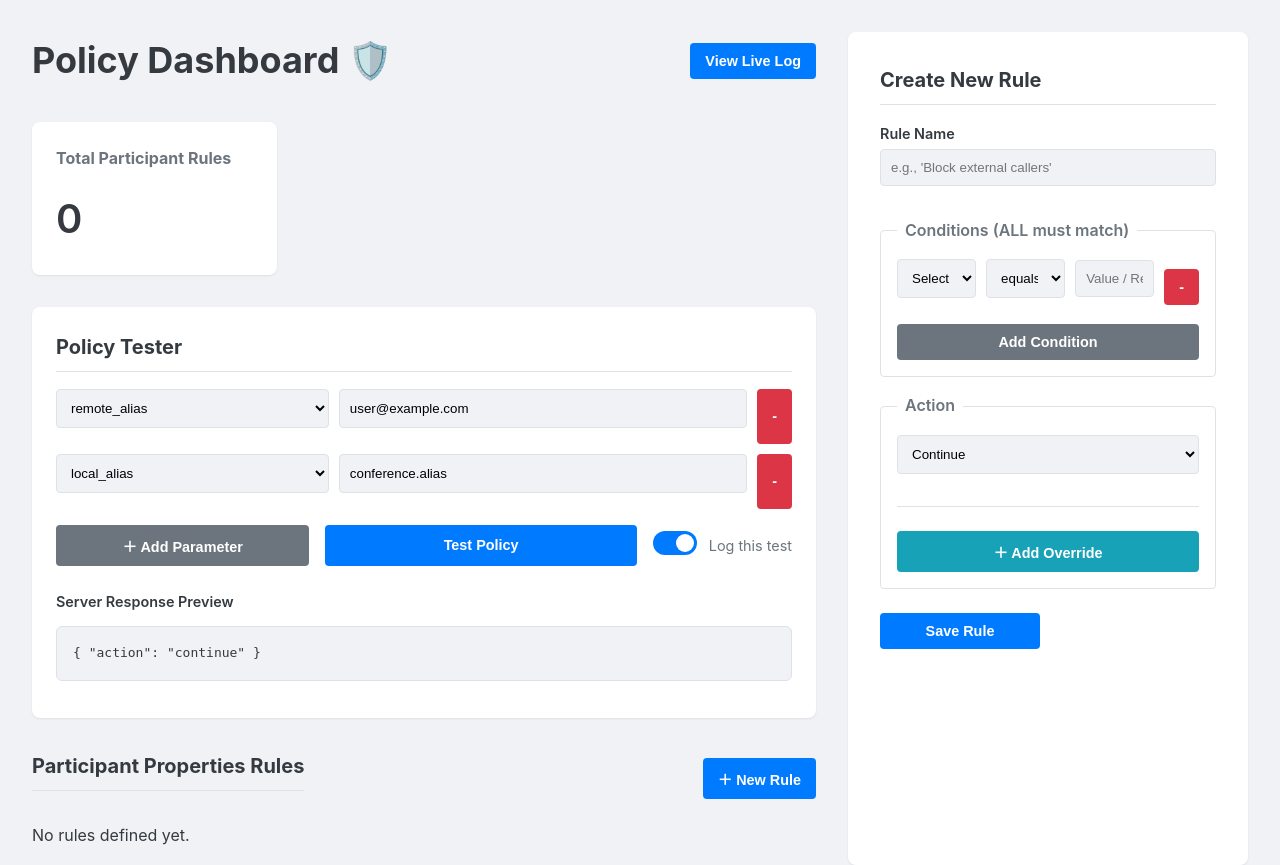
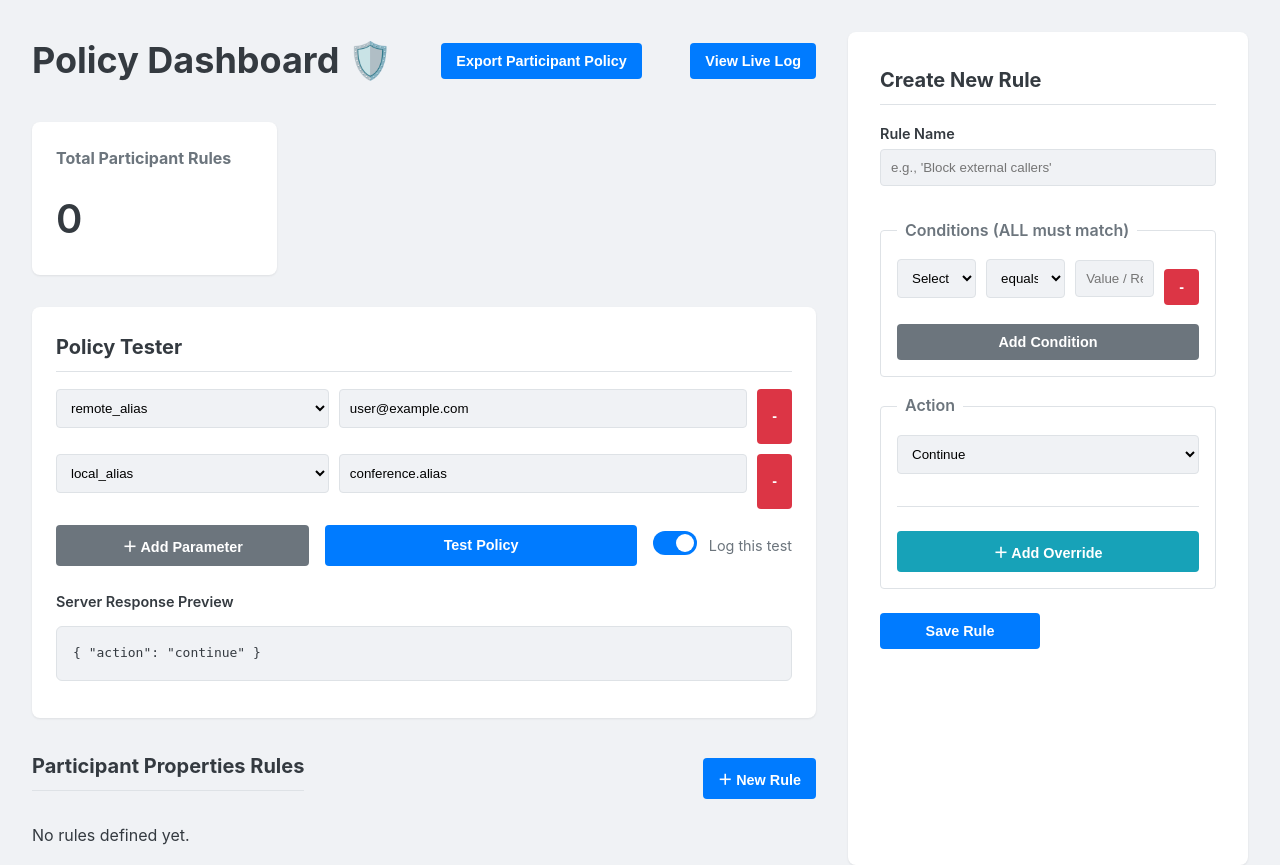
Before and after one commit to lorist/flask_external_policy, a Flask app: page /admin in a window 1280 px wide. Run offline with Flask 3, Linux system fonts and the light colour scheme; data that the repository does not hold is empty.

Commit message:
Update admin.html

```diff
--- a/templates/admin.html
+++ b/templates/admin.html
@@ -11,7 +11,7 @@
     <div class="dashboard-container">
         <header class="dashboard-header">
             <h1>Policy Dashboard 🛡️</h1>
-            <!-- ADD THIS BUTTON -->
+            <button id="export-policy-btn" class="submit-btn">Export Participant Policy</button>
             <button id="view-log-btn" class="submit-btn">View Live Log</button>
         </header>
 
@@ -88,6 +88,21 @@
                 </form>
             </div>
         </aside>
+        <div id="export-modal" class="modal-overlay" style="display: none;">
+        <div class="modal-content">
+                <header class="modal-header">
+                    <h2>Generated Pexip Participant Policy</h2>
+                    <button id="close-export-modal-btn" class="close-btn">×</button>
+                </header>
+                <div class="modal-body">
+                    <p>Copy the code below and paste it into the Pexip Infinity Local Participant Policy editor.</p>
+                    <div class="code-container">
+                        <pre><code id="exported-policy-code"></code></pre>
+                        <button id="copy-policy-btn" class="copy-btn">Copy</button>
+                    </div>
+                </div>
+            </div>
+        </div>
     </div>
 
     <script src="{{ url_for('static', filename='js/admin.js') }}"></script>
```
